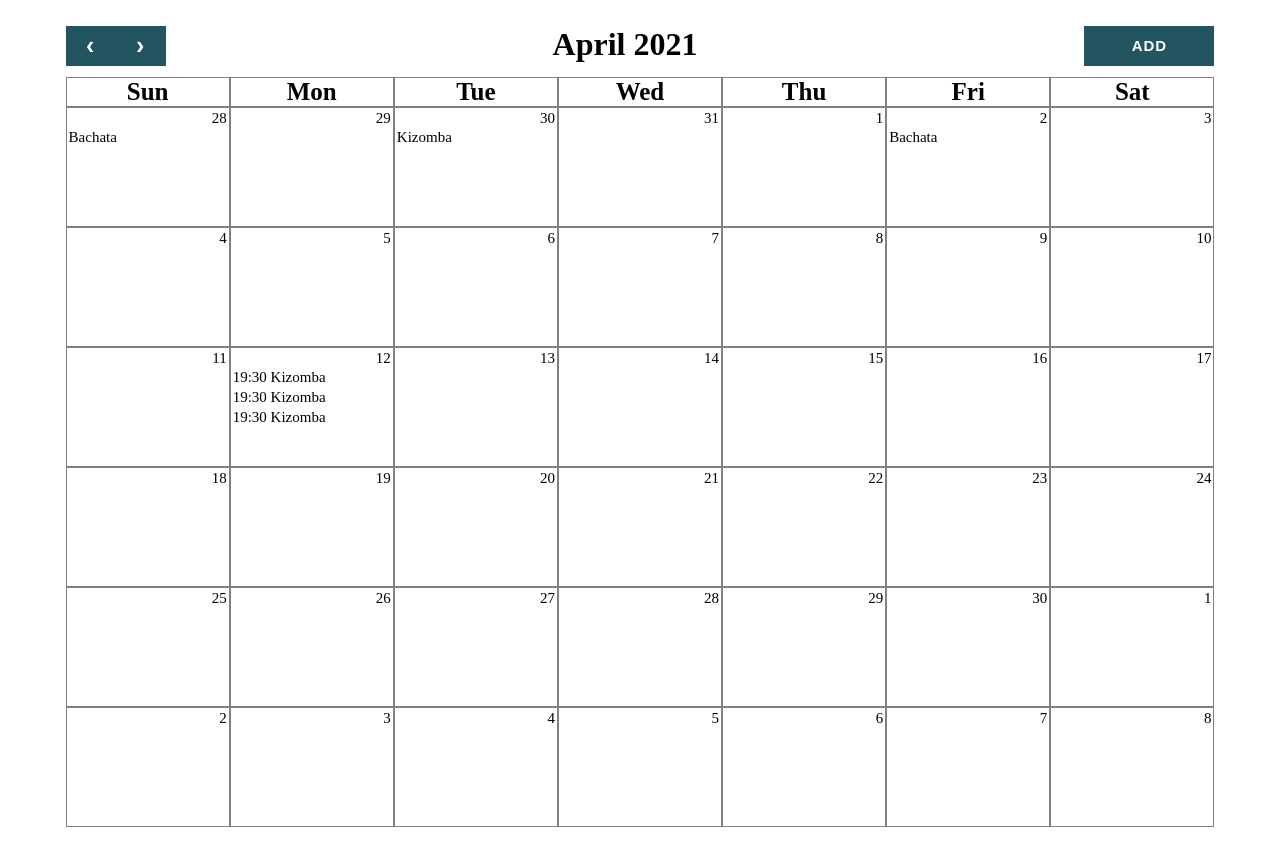
After one commit to EcaterinaKirilyuk/Dance, a PHP site: page /calendar.html in a window 1280 px wide. The commit adds this page. Run offline with PHP 8.4, Linux system fonts and the light colour scheme.

Commit message:
Start Calendar and Js

```diff
--- /dev/null
+++ b/Viewes/calendar.html
@@ -0,0 +1,312 @@
+<!DOCTYPE html>
+<html>
+<head>
+    <meta charset="utf-8">
+    <title>Calendar</title>
+    <link rel="stylesheet" href="./css/style.css" />
+    <link rel="stylesheet" href="./css/calendar.css" />
+    <script src="./js/calendar.js"></script>
+</head>
+<body>
+<div class="content">
+
+    <div class="look-calendar">
+        <div class="actions">
+            <div class="switch-month">
+                <button class="prev">‹</button>
+                <button class="next">›</button>
+            </div>
+            <div class="month">
+                <h1>April 2021</h1>
+            </div>
+             <div class="add-button">
+                 <button class="add">Add</button>
+             </div>
+        </div>
+        <table class="calendar">
+            <thead>
+                <tr class="daysweek">
+                    <th class="daysweek">Sun</th>
+                    <th class="daysweek">Mon</th>
+                    <th class="daysweek">Tue</th>
+                    <th class="daysweek">Wed</th>
+                    <th class="daysweek">Thu</th>
+                    <th class="daysweek">Fri</th>
+                    <th class="daysweek">Sat</th>
+                </tr>
+            </thead>
+            <tbody>
+                <tr>
+                    <td class="">
+                        <div class="day-number">28</div>
+                        <div class="list">
+                            <div class="event">Bachata</div>
+                        </div>
+                    </td>
+                    <td class="">
+                        <div class="day-number">29</div>
+                        <div class="list">
+                            <div class="event"></div>
+                        </div>
+                    </td>
+                    <td class="">
+                        <div class="day-number">30</div>
+                        <div class="list">
+                            <div class="event">Kizomba</div>
+                        </div>
+                    </td>
+                    <td class="">
+                        <div class="day-number">31</div>
+                        <div class="list">
+                            <div class="event"></div>
+                        </div>
+                    </td>
+                    <td class="">
+                        <div class="day-number">1</div>
+                        <div class="list">
+                            <div class="event"></div>
+                        </div>
+                    </td>
+                    <td class="">
+                        <div class="day-number">2</div>
+                        <div class="list">
+                            <div class="event">Bachata</div>
+                        </div>
+                    </td>
+                    <td class="">
+                        <div class="day-number">3</div>
+                        <div class="list">
+                            <div class="event"></div>
+                        </div>
+                    </td>
+                </tr>
+                <tr>
+                    <td class="">
+                        <div class="day-number">4</div>
+                        <div class="list">
+                            <div class="event"></div>
+                        </div>
+                    </td>
+                    <td class="">
+                        <div class="day-number">5</div>
+                        <div class="list">
+                            <div class="event"></div>
+                        </div>
+                    </td>
+                    <td class="">
+                        <div class="day-number">6</div>
+                        <div class="list">
+                            <div class="event"></div>
+                        </div>
+                    </td>
+                    <td class="">
+                        <div class="day-number">7</div>
+                        <div class="list">
+                            <div class="event"></div>
+                        </div>
+                    </td>
+                    <td class="">
+                        <div class="day-number">8</div>
+                        <div class="list">
+                            <div class="event"></div>
+                        </div>
+                    </td>
+                    <td class="">
+                        <div class="day-number">9</div>
+                        <div class="list">
+                            <div class="event"></div>
+                        </div>
+                    </td>
+                    <td class="">
+                        <div class="day-number">10</div>
+                        <div class="list">
+                            <div class="event"></div>
+                        </div>
+                    </td>
+                    </tr>
+                <tr>
+                    <td class="">
+                        <div class="day-number">11</div>
+                        <div class="list">
+                            <div class="event"></div>
+                        </div>
+                    </td>
+                    <td class="">
+                        <div class="day-number">12</div>
+                        <div class="list">
+                            <div class="event">19:30 Kizomba</div>
+                            <div class="event">19:30 Kizomba</div>
+                            <div class="event">19:30 Kizomba</div>
+                        </div>
+                    </td>
+                    <td class="">
+                        <div class="day-number">13</div>
+                        <div class="list">
+                            <div class="event"></div>
+                        </div>
+                    </td>
+                    <td class="">
+                        <div class="day-number">14</div>
+                        <div class="list">
+                            <div class="event"></div>
+                        </div>
+                    </td>
+                    <td class="">
+                        <div class="day-number">15</div>
+                        <div class="list">
+                            <div class="event"></div>
+                        </div>
+                    </td>
+                    <td class="">
+                        <div class="day-number">16</div>
+                        <div class="list">
+                            <div class="event"></div>
+                        </div>
+                    </td>
+                    <td class="">
+                        <div class="day-number">17</div>
+                        <div class="list">
+                            <div class="event"></div>
+                        </div>
+                    </td>
+                </tr>
+                <tr>
+                    <td class="">
+                        <div class="day-number">18</div>
+                        <div class="list">
+                            <div class="event"></div>
+                        </div>
+                    </td>
+                    <td class="">
+                        <div class="day-number">19</div>
+                        <div class="list">
+                            <div class="event"></div>
+                        </div>
+                    </td>
+                    <td class="">
+                        <div class="day-number">20</div>
+                        <div class="list">
+                            <div class="event"></div>
+                        </div>
+                    </td>
+                    <td class="">
+                        <div class="day-number">21</div>
+                        <div class="list">
+                            <div class="event"></div>
+                        </div>
+                    </td>
+                    <td class="">
+                        <div class="day-number">22</div>
+                        <div class="list">
+                            <div class="event"></div>
+                        </div>
+                    </td>
+                    <td class="">
+                        <div class="day-number">23</div>
+                        <div class="list">
+                            <div class="event"></div>
+                        </div>
+                    </td>
+                    <td class="">
+                        <div class="day-number">24</div>
+                        <div class="list">
+                            <div class="event"></div>
+                        </div>
+                    </td>
+                </tr>
+                <tr>
+                    <td class="">
+                        <div class="day-number">25</div>
+                        <div class="list">
+                            <div class="event"></div>
+                        </div>
+                    </td>
+                    <td class="">
+                        <div class="day-number">26</div>
+                        <div class="list">
+                            <div class="event"></div>
+                        </div>
+                    </td>
+                    <td class="">
+                        <div class="day-number">27</div>
+                        <div class="list">
+                            <div class="event"></div>
+                        </div>
+                    </td>
+                    <td class="">
+                        <div class="day-number">28</div>
+                        <div class="list">
+                            <div class="event"></div>
+                        </div>
+                    </td>
+                    <td class="">
+                        <div class="day-number">29</div>
+                        <div class="list">
+                            <div class="event"></div>
+                        </div>
+                    </td>
+                    <td class="">
+                        <div class="day-number">30</div>
+                        <div class="list">
+                            <div class="event"></div>
+                        </div>
+                    </td>
+                    <td class="">
+                        <div class="day-number">1</div>
+                        <div class="list">
+                            <div class="event"></div>
+                        </div>
+                    </td>
+                </tr>
+                <tr>
+                    <td class="">
+                        <div class="day-number">2</div>
+                        <div class="list">
+                            <div class="event"></div>
+                        </div>
+                    </td>
+                    <td class="">
+                        <div class="day-number">3</div>
+                        <div class="list">
+                            <div class="event"></div>
+                        </div>
+                    </td>
+                    <td class="">
+                        <div class="day-number">4</div>
+                        <div class="list">
+                            <div class="event"></div>
+                        </div>
+                    </td>
+                    <td class="">
+                        <div class="day-number">5</div>
+                        <div class="list">
+                            <div class="event"></div>
+                        </div>
+                    </td>
+                    <td class="">
+                        <div class="day-number">6</div>
+                        <div class="list">
+                            <div class="event"></div>
+                        </div>
+                    </td>
+                    <td class="">
+                        <div class="day-number">7</div>
+                        <div class="list">
+                            <div class="event"></div>
+                        </div>
+                    </td>
+                    <td class="">
+                        <div class="day-number">8</div>
+                        <div class="list">
+                            <div class="event"></div>
+                        </div>
+                    </td>
+                </tr>
+            </tbody>
+        </table>
+    </>
+
+</div>
+</div>
+</body>
+</html>
--- a/Viewes/contacts.html
+++ b/Viewes/contacts.html
@@ -8,7 +8,7 @@
 </head>
 <body>
     <div class="content">
-<p class="text1">Get in touch</p>
+        <p id="get-in-touch" class="text1">Get in touch</p>
         <br>
         <p class="text2"> Str. Kievskaia</p>
         <p class="text2">+373 (68) 280 280</p>
@@ -18,7 +18,6 @@
             <img class="instagram" src="images/instagram.jpg">
             <img class="youtube" src="images/youtube.jpg">
         </div>
-
     </div>
     </div>
 </body>
--- /dev/null
+++ b/Viewes/css/calendar.css
@@ -0,0 +1,76 @@
+.look-calendar {
+    width: 1200px;
+    min-height: 100%;
+    padding: 2%;
+    margin: auto;
+}
+.switch-month {
+    display: flex;
+}
+.prev, .next {
+    background-color: var(--midnight);
+    color: var(--white);
+    border-radius: 0;
+    font-size: var(--font-size-menu);
+    width: 50px;
+    max-height: 100%;
+    float: left;
+}
+
+.month {
+  display: flex;
+}
+
+.calendar {
+    width: 100%;
+    font-size: var(--font-size-menu);
+    text-align: center;
+    border-spacing: 0px;
+    table-layout: fixed;
+}
+
+th, td {
+    border: 1px solid gray;
+}
+
+td {
+    height: 120px;
+    font-size: var(--font-size-regular);
+    vertical-align: top;
+}
+
+.calendar tbody td.today {
+    background: var(--icterine);
+}
+
+td > .day-number {
+    display: flex;
+    flex-direction: row-reverse;
+    margin: 2px;
+}
+
+.event {
+    padding-left: 2px;
+    width: 100%;
+    text-align: left;
+    height: 20px;
+}
+
+.event:hover {
+    cursor: pointer;
+    background-color: var(--midnight);
+    color: var(--white);
+    font-weight: 700;
+}
+
+.actions {
+    display: flex;
+    justify-content: space-between;
+    margin-bottom: 1%;
+}
+
+.add {
+    border-radius: 0;
+    background-color: var(--midnight);
+    color: var(--white);
+}
--- a/Viewes/css/contacts.css
+++ b/Viewes/css/contacts.css
@@ -17,6 +17,9 @@ p {
 
 }
 
+.socialmedia {
+margin-bottom: 3%;
+}
 
 .facebook {
     width: 22px;
@@ -30,5 +33,5 @@ p {
 
 .youtube {
     width: 50px;
-    height: 50px;;
+    height: 50px;
 }
--- a/Viewes/css/style.css
+++ b/Viewes/css/style.css
@@ -10,11 +10,11 @@
 	--white: #fefcfb;
 	--midnight: #225560;
 	--black: #090909;
-	--red: #8b0000;
 	--kepel: #2EBFA5;
 	--kepel-glassy: rgba(46, 191, 165, 0.1);
 	--icterine: #EDF060;
 	--spanish: #767522;
+	--grey: #c0c0c0;
 	--font-size-regular: 15px;
 	--font-size-large: 18px;
 	--font-size-menu: 25px;
--- a/Viewes/layout.html
+++ b/Viewes/layout.html
@@ -3,6 +3,8 @@
     <head>
         <meta charset="utf-8">
         <link rel="stylesheet" href="./css/style.css" />
+        <script src="/Viewes/js/page-switcher.js"></script>
+        <script defer src="/Viewes/js/test.js"></script>
     </head>
     <body>
         <div class="extra">
@@ -18,7 +20,7 @@
                     <li>Bachata</li>
                     <li>Kizomba</li>
                     <li>Salsa</li>
-            <li>Contacts</li>
+                    <li onclick="load_contacts()">Contacts</li>
                 </ul>
             </div>
         <div id="content">
```
Also changed, not shown: Viewes/js/calendar.js (added, +67 -0 lines), Viewes/js/page-switcher.js (added, +24 -0 lines), Viewes/js/test.js (added). Lines whose indentation alone changed are shown as unchanged.
